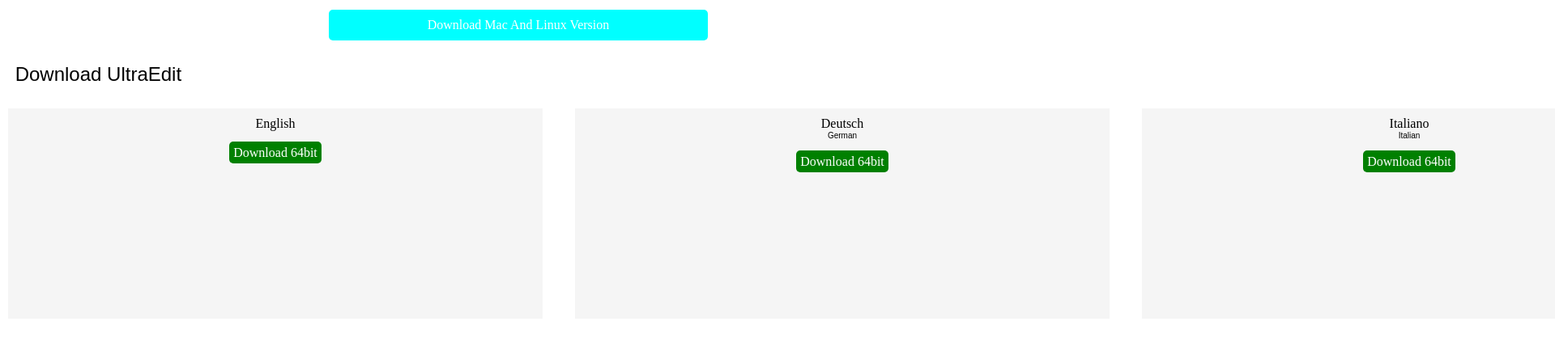
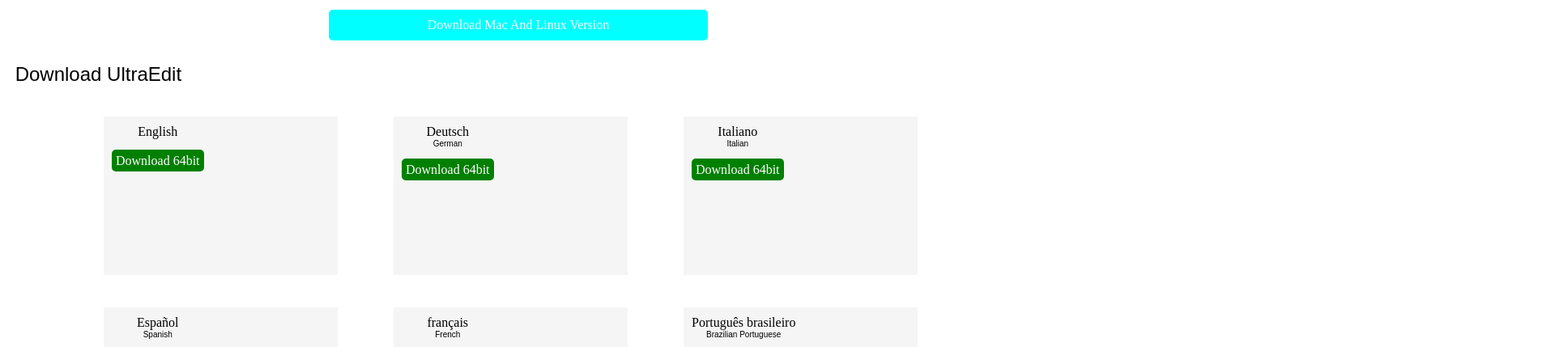
Before and after one commit to krishnacomputercompany/UltraEdit, a plain HTML site: page index.html in a window 1280 px wide. Shown: the part 153-582 px from the top of the page at 81% size, 1920 px wide, since content can reach past the window. Drawn offline with Linux system fonts and the light colour scheme.

Commit message:
Update style.css

```diff
--- a/style.css
+++ b/style.css
@@ -26,14 +26,20 @@ ul {
 		display : grid;
 		grid-template-columns : auto auto auto ;
 		gap : 20px;
+	        margin : 10px;
+	        align-items : center;
+	        margin-right : 0;
+	        padding : 108px;
+	        padding-top : 0;
 		}
 .item{
 		background-color : rgb(245,245,245);
-		width : 50vw;
-		height : 30vh;
+		width : 21vw;
+		height : 22vh;
 		margin : 10px;
 		padding : 10px;
 		cursor : pointer;
+	        display : flex;
 
 	}
 a{text-decoration : none;}
```
